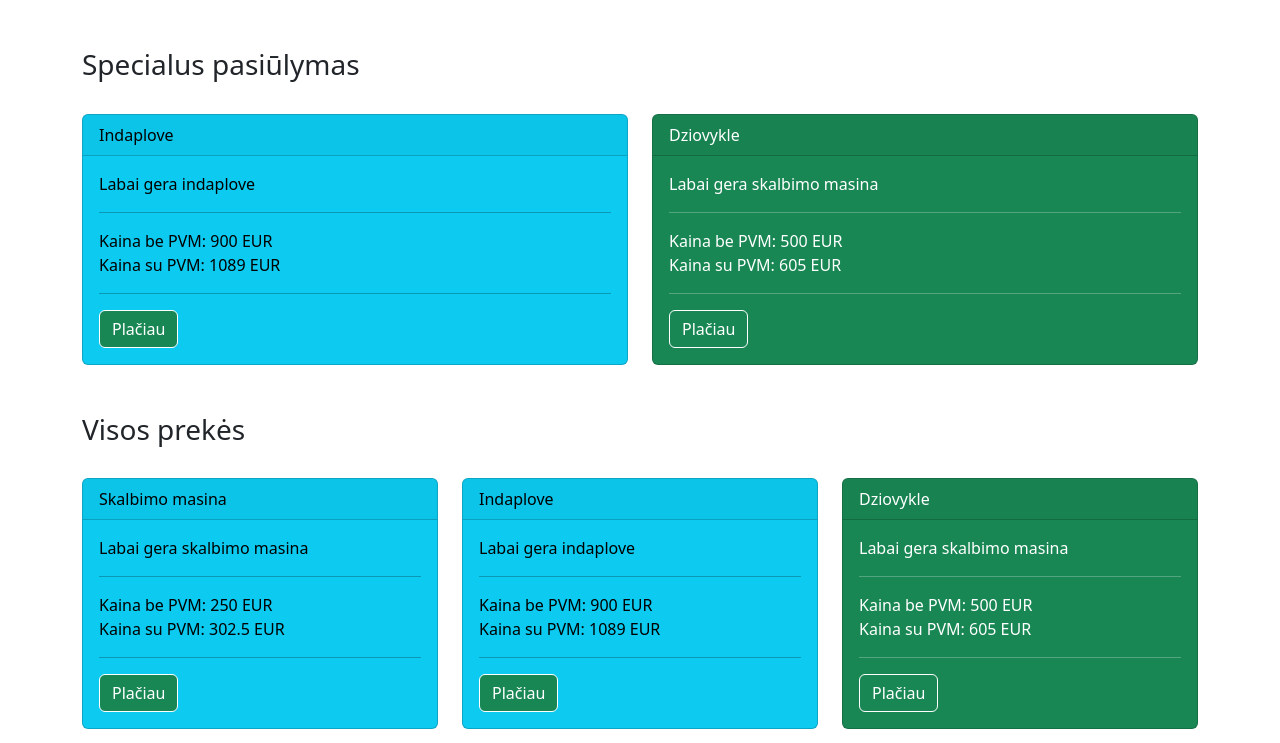
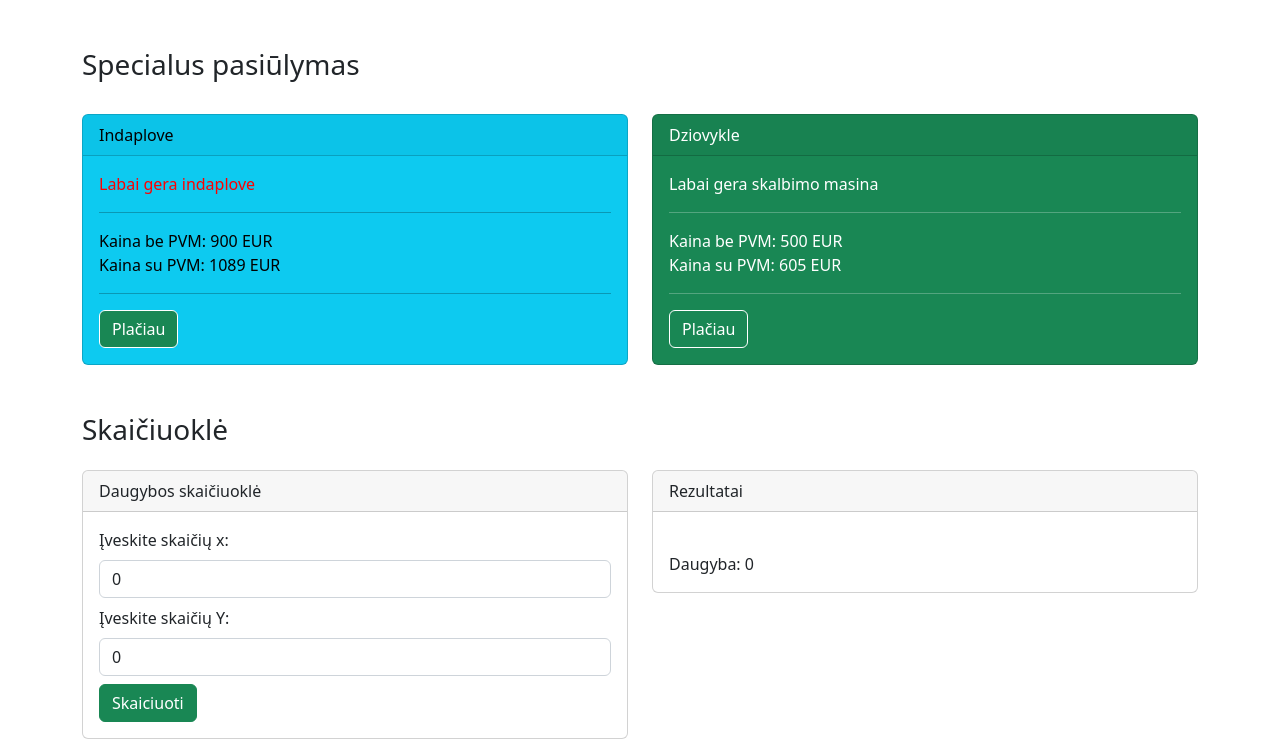
Before and after one commit to GediminasGricius/prekes_react, a React (Create React App) app: page / in a window 1280 px wide. Shown: the top 743 px of the page. Built offline with nearby package versions, Linux system fonts and the light colour scheme.

Commit message:
Skaiciuotuvas

```diff
--- a/src/App.js
+++ b/src/App.js
@@ -3,6 +3,7 @@ import './App.css';
 import 'bootstrap/dist/css/bootstrap.css';
 import Product from './components/product';
 import productsData from './data/productsData';
+import Skaiciuokle from './components/skaiciuokle';
 
 function App() {
   const prekes=productsData;
@@ -39,10 +40,17 @@ products=prekes.map((product)=>{
       <h3 class="mt-5">Specialus pasiūlymas</h3>
       <div class="row mt-3">
         <div class="col-md-6">
-          <Product product={prekes[1]}></Product>
+          <Product product={prekes[1]} descriptionColor="text-red"></Product>
         </div>
         <div class="col-md-6">
           <Product product={prekes[2]}></Product>
+        </div>
+
+      </div>
+      <h3 class='mt-5' >Skaičiuoklė </h3>
+      <div>
+        <div class='row'>
+          <Skaiciuokle></Skaiciuokle>
         </div>
 
       </div>
--- a/src/components/product.css
+++ b/src/components/product.css
@@ -1,3 +1,11 @@
 .btn-border{
     border: 1px solid #fff;
 }
+
+.text-red{
+    color: #f00;
+}
+
+.text-blue{
+    color: #00f;
+}
--- a/src/components/product.js
+++ b/src/components/product.js
@@ -4,12 +4,15 @@ function Product(props){
    const description=props.product.description;
    const price=props.product.price;
    const cssClass="card  mt-3 "+props.product.class;
+   const descriptionColor=props.descriptionColor;
 
     return (
         <div class={cssClass}>
             <div class="card-header">{ title }</div>
             <div class="card-body">
-              { description }
+              <div class={descriptionColor}>
+                { description }
+              </div>
               <hr />
               Kaina be PVM: { price } EUR <br />
               Kaina su PVM: { price*1.21 } EUR
--- /dev/null
+++ b/src/components/skaiciuokle.js
@@ -0,0 +1,72 @@
+import { useState } from "react";
+
+
+function Skaiciuokle(){
+
+
+
+ const [sk, setSk] =useState(0);
+ const [x, setX]=useState(0);
+ const [y, setY]=useState(0);
+ const [rezultatas, setRezultatas]=useState(0);
+ const [veiksmas, setVeiksmas]=useState("");
+
+ const skaiciuotiHandler=()=>{
+    setRezultatas(x*y);
+    setVeiksmas("Sudauginti skaičiai: "+x+" ir "+y);
+    setX("");
+    setY("");
+ }
+ const changeXHandler=(event)=>{
+  setX(event.target.value);
+ }
+ const changeYHandler=(event)=>{
+  setY(event.target.value);
+ }
+
+
+ return (
+    <div className="col-md-12">
+        <div className="row">
+            <div className="col-md-6">
+                <div className="card mt-3">
+                    <div className="card-header">
+                        Daugybos skaičiuoklė
+                    </div>
+                    <div className="card-body">
+                        <form>
+                            <div className="mb-2" >
+                                <label className="form-label">Įveskite skaičių x:</label>
+                                <input className="form-control" type="text" onChange={ changeXHandler } value={x} />
+
+                            </div>
+                            <div className="mb-2" >
+                                <label className="form-label">Įveskite skaičių Y:</label>
+                                <input className="form-control" type="text" onChange={ changeYHandler } value={y} />
+
+                            </div>
+                            <button type="button" className="btn btn-success" onClick={ skaiciuotiHandler }>Skaiciuoti</button>
+                        </form>
+                    </div>
+                </div>
+            </div>
+            <div className="col-md-6 mt-3">
+                    <div className="card">
+                        <div className="card-header">
+                            Rezultatai
+                        </div>
+                        <div className="card-body">
+                            {veiksmas}<br />
+                            Daugyba: { rezultatas }
+
+                        </div>
+                    </div>
+                </div>
+
+        </div>
+
+    </div>
+ );
+}
+
+export default Skaiciuokle;
```
